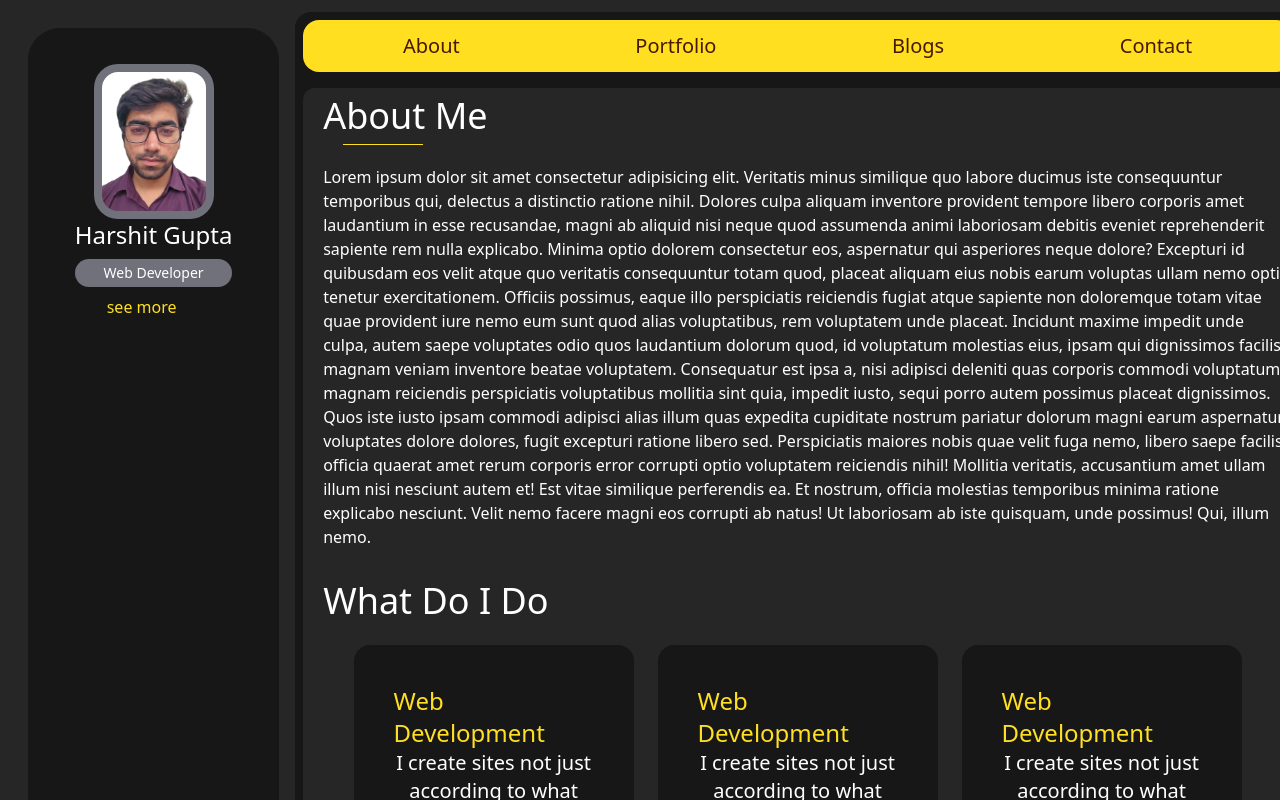
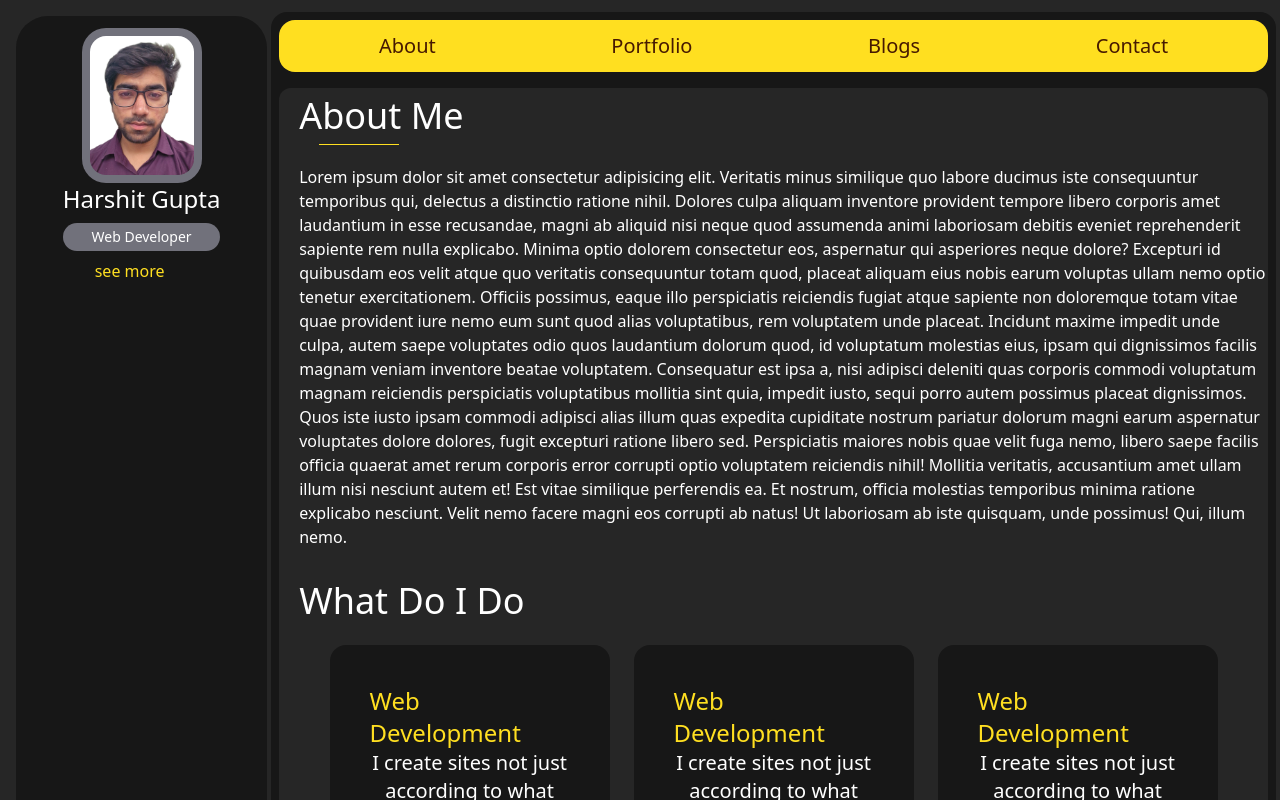
Before and after one commit to HarshitOnClouds/Personal-Portfolio-Site, a React (Vite) app: page / in a window 1280 px wide. Shown: the top 800 px of the page. Built offline with nearby package versions, Linux system fonts and the light colour scheme.

Commit message:
fixed joined image and name

```diff
--- a/src/Intropart.jsx
+++ b/src/Intropart.jsx
@@ -19,8 +19,8 @@ function Intropart(){
   const [showmore, setShowmore] = useState(false)
 
     return(
-        <div className=' bg-neutral-900 rounded-4xl p-4 m-4 md:w-1/5'>
-         <div className="flex md:flex-col  justify-around items-center p-5">
+        <div className=' bg-neutral-900 rounded-4xl p-1 m-1 md:w-1/5'>
+         <div className="flex md:flex-col  justify-around items-center px-3 py-2">
             <div className="pfp bg-zinc-500 p-2 w-30 rounded-3xl">
               <img className="w-30 rounded-2xl" src={pfp}/>
             </div>
```
